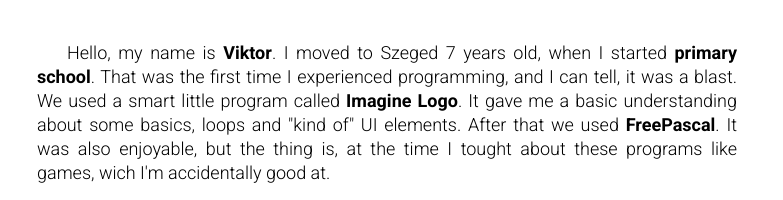
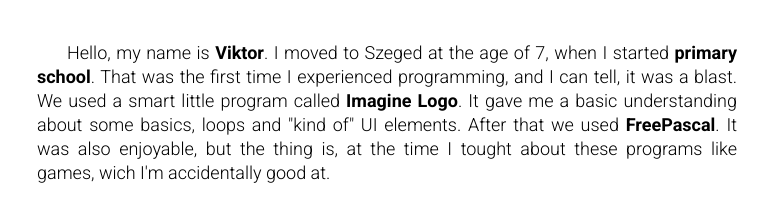
Before and after one commit to paloczviktor/paloczviktor.github.io, a plain HTML site: page index.html in a window 1280 px wide. Shown: the part 565-765 px from the top of the page, without its empty margins (253-1036 px from the left). Drawn offline with Linux system fonts and the light colour scheme.

Commit message:
Update index.html

```diff
--- a/index.html
+++ b/index.html
@@ -33,7 +33,7 @@
 			<div class="header2">
 				Introduction
 			</div>
-			<p>Hello, my name is <b>Viktor</b>. I moved to Szeged 7 years old, when I started <b>primary school</b>. That was the first time I experienced programming, and I can tell, it was a blast. We used a smart little program called <b>Imagine Logo</b>. It gave me a basic understanding about some basics, loops and "kind of" UI elements. After that we used <b>FreePascal</b>. It was also enjoyable, but the thing is, at the time I tought about these programs like games, wich I'm accidentally good at.</p>
+			<p>Hello, my name is <b>Viktor</b>. I moved to Szeged at the age of 7, when I started <b>primary school</b>. That was the first time I experienced programming, and I can tell, it was a blast. We used a smart little program called <b>Imagine Logo</b>. It gave me a basic understanding about some basics, loops and "kind of" UI elements. After that we used <b>FreePascal</b>. It was also enjoyable, but the thing is, at the time I tought about these programs like games, wich I'm accidentally good at.</p>
 			<p>After these years I made a huge mistake. I went to a school focused on economycs. All of those 4 years from a programming perspective: gone to trash. The most complex thing we learned was MS Access databases, but IT lesson was generally boring. I realized fast that I really need to switch the topic if I want to learn further, than it all clicked. I remembered back a few years and I was like <b>"Daaamn, I need to go to university, and I need to learn what I liked back than!"</b></p>
 			<p>I made my <b>final exam</b> fairly good and I got accepted to the uni. The real tale started here. I had a really rough beginning especially with mathematics. Calculus gave me a punch in the face, but I punched him back on second try. I'm now in my third semester and I really like it so far. I learned a lot, but still I'm just hitting the tip of the iceberg. <b>Greatness awaits.</b></p>
 		</div>
```
